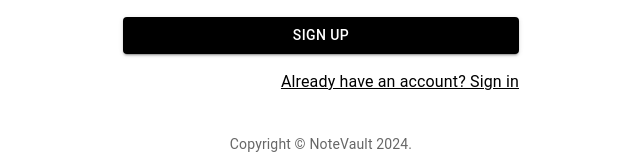
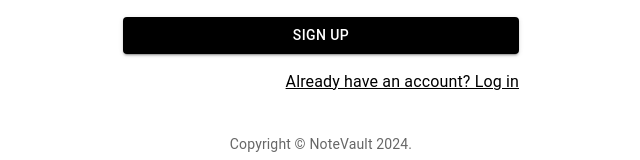
Before and after one commit to jyotirmaygithub/Note-Vault, a React (Create React App) app: page /signup in a window 1280 px wide. Shown: the part 383-543 px from the top of the page, without its empty margins (319-959 px from the left). Built offline with nearby package versions, Linux system fonts and the light colour scheme; no server answers.

Commit message:
Set up : navigation for user

```diff
--- a/src/pages/LogIn.js
+++ b/src/pages/LogIn.js
@@ -53,6 +53,11 @@ export default function Login() {
 
   function onchange(e) {
     setCombinedState({ ...combinedState, [e.target.name]: e.target.value });
+  }
+  function handleClick(){
+    setTimeout(() => {
+        Navigation(`/signup`)
+    }, 100);
   }
 
   // API call : existing user log in.
@@ -164,7 +169,7 @@ export default function Login() {
               <Grid item xs>
                   Forgot password?
               </Grid>
-              <Grid item>
+              <Grid item onClick={handleClick}>
                 "Don't have an account? Sign Up
               </Grid>
             </Grid>
--- a/src/pages/SignUp.js
+++ b/src/pages/SignUp.js
@@ -5,9 +5,6 @@ import Avatar from "@mui/material/Avatar";
 import Button from "@mui/material/Button";
 import CssBaseline from "@mui/material/CssBaseline";
 import TextField from "@mui/material/TextField";
-import FormControlLabel from "@mui/material/FormControlLabel";
-import Checkbox from "@mui/material/Checkbox";
-import Link from "@mui/material/Link";
 import Grid from "@mui/material/Grid";
 import Box from "@mui/material/Box";
 import LockOutlinedIcon from "@mui/icons-material/LockOutlined";
@@ -53,6 +50,12 @@ export default function SignUp() {
       combinedState.email,
       combinedState.password
     );
+  }
+
+  function handleClick(){
+    setTimeout(() => {
+      Navigation(`/login`)
+    }, 100);
   }
 
   function alertRemoval() {
@@ -167,7 +170,7 @@ export default function SignUp() {
               </Grid>
             </Grid>
             <Button
-            className="bg-black"
+              className="bg-black"
               type="submit"
               fullWidth
               variant="contained"
@@ -175,10 +178,13 @@ export default function SignUp() {
             >
               Sign Up
             </Button>
-            <Grid container className="text-black cursor-pointer underline flex justify-end">
-              <Grid item>
-                  Already have an account? Sign in
-              </Grid>
+            <Grid
+              container
+              className="text-black cursor-pointer underline flex justify-end"
+              onClick={handleClick}
+
+            >
+              <Grid item>Already have an account? Log in</Grid>
             </Grid>
           </Box>
         </Box>
```
